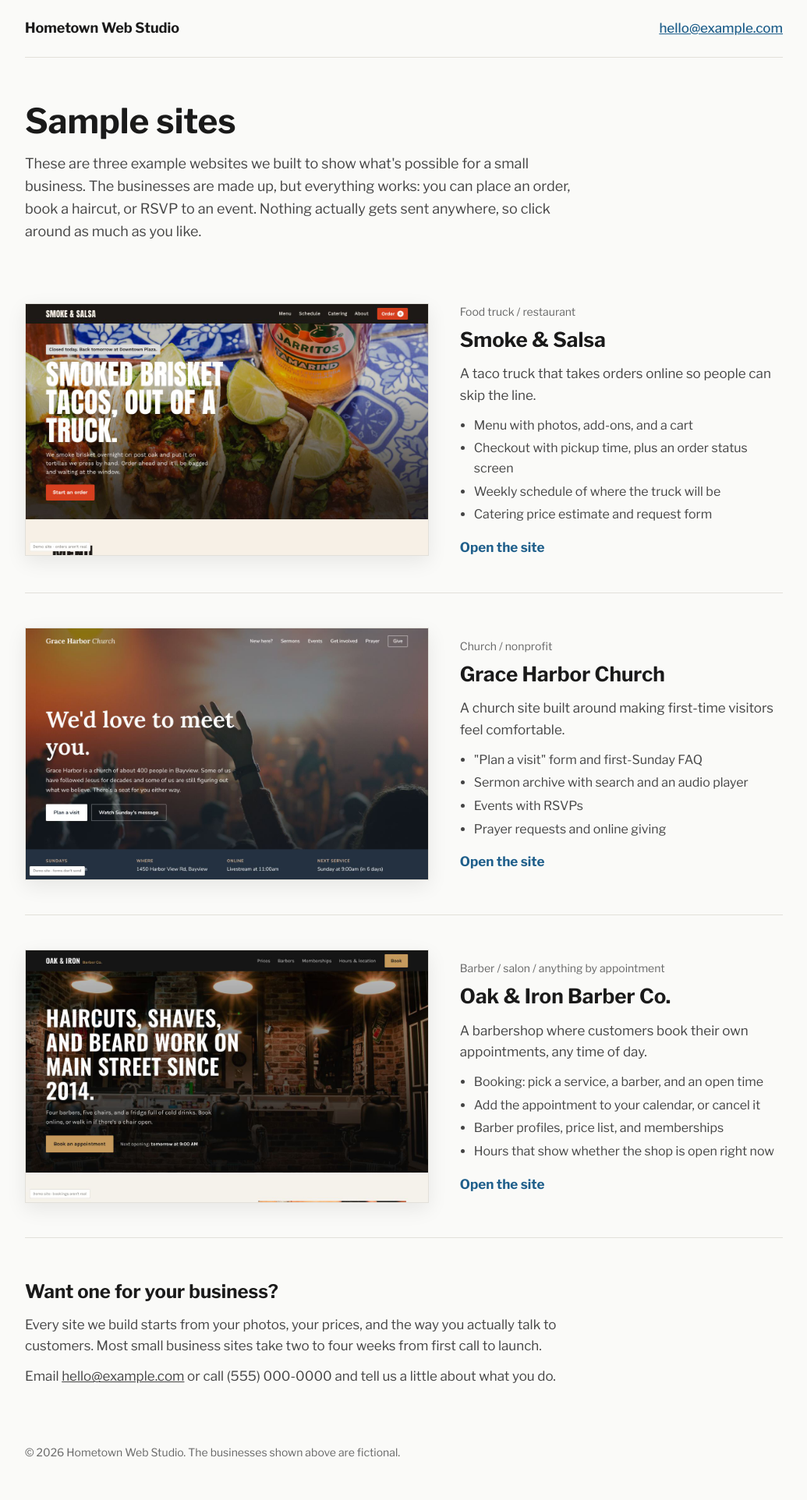
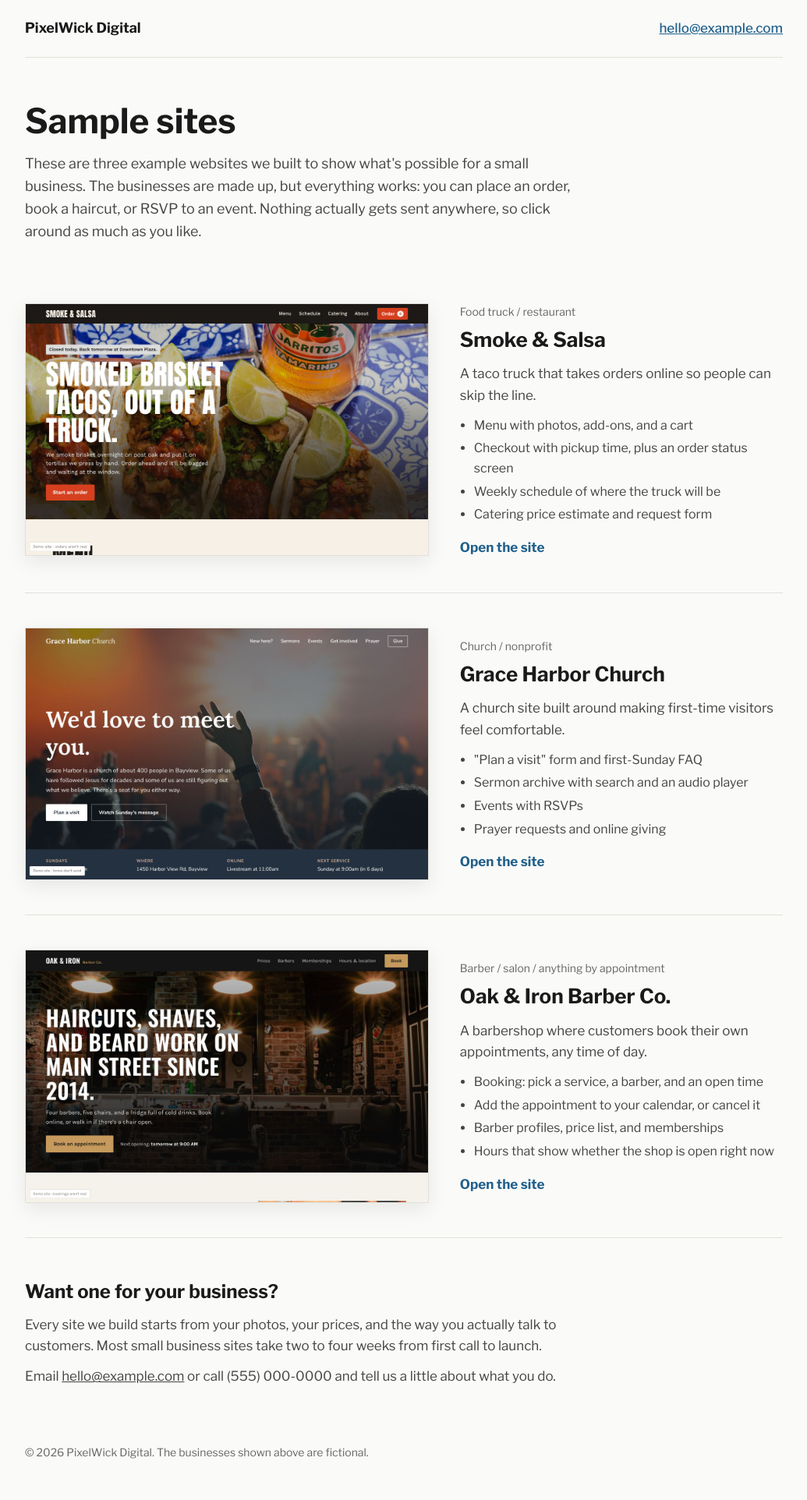
Before and after one commit to candycain5432/demo-sites, a plain HTML site: page index.html in a window 1280 px wide. Shown: the whole page at 78% size, without its empty margins (122-1157 px from the left). Drawn offline with nearby package versions, Linux system fonts and the light colour scheme.

Commit message:
Rename studio to PixelWick Digital
Co-Authored-By: Claude Opus 5.5 <noreply@anthropic.com>
Claude-Session: https://claude.ai/code/session_0179nMkSciXAiftxtnFwR4Dg

```diff
--- a/index.html
+++ b/index.html
@@ -3,7 +3,7 @@
 <head>
   <meta charset="UTF-8">
   <meta name="viewport" content="width=device-width, initial-scale=1.0">
-  <title>Hometown Web Studio | Sample Sites</title>
+  <title>PixelWick Digital | Sample Sites</title>
   <meta name="description" content="Sample websites for local businesses, churches, and food trucks.">
   <link rel="preconnect" href="https://fonts.googleapis.com">
   <link rel="preconnect" href="https://fonts.gstatic.com" crossorigin>
@@ -43,7 +43,7 @@
 <body>
   <div class="wrap">
     <header>
-      <a class="brand" href="#">Hometown Web Studio</a>
+      <a class="brand" href="#">PixelWick Digital</a>
       <a class="contact" href="mailto:hello@example.com">hello@example.com</a>
     </header>
 
@@ -106,7 +106,7 @@
       <p>Email <a href="mailto:hello@example.com">hello@example.com</a> or call (555) 000-0000 and tell us a little about what you do.</p>
     </section>
 
-    <footer>© 2026 Hometown Web Studio. The businesses shown above are fictional.</footer>
+    <footer>© 2026 PixelWick Digital. The businesses shown above are fictional.</footer>
   </div>
 </body>
 </html>
```
Also changed, not shown: 1 other file.
